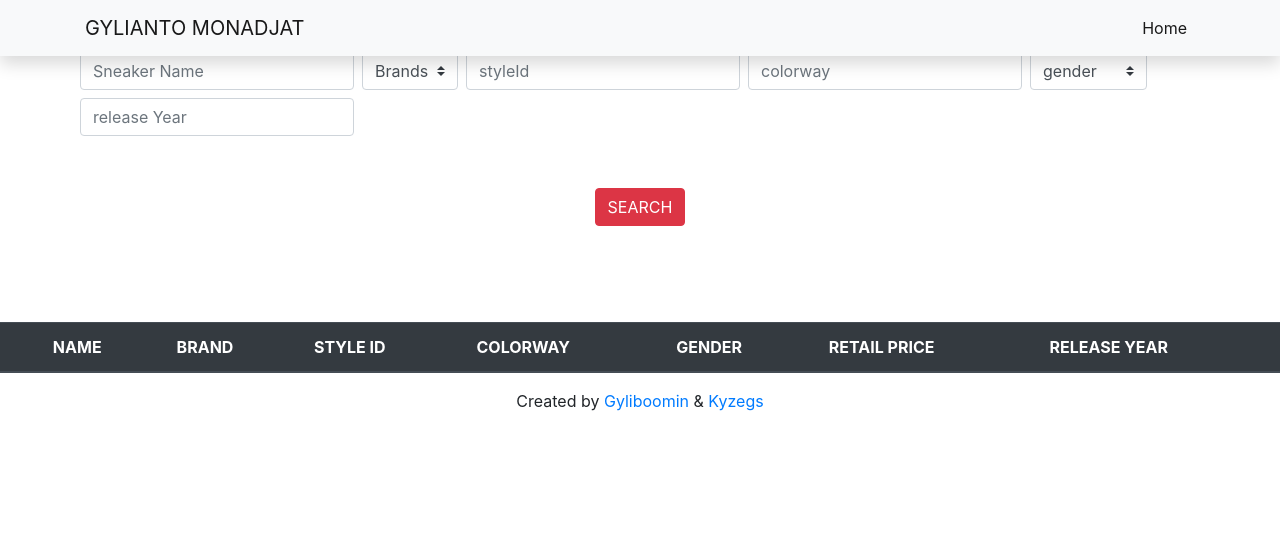
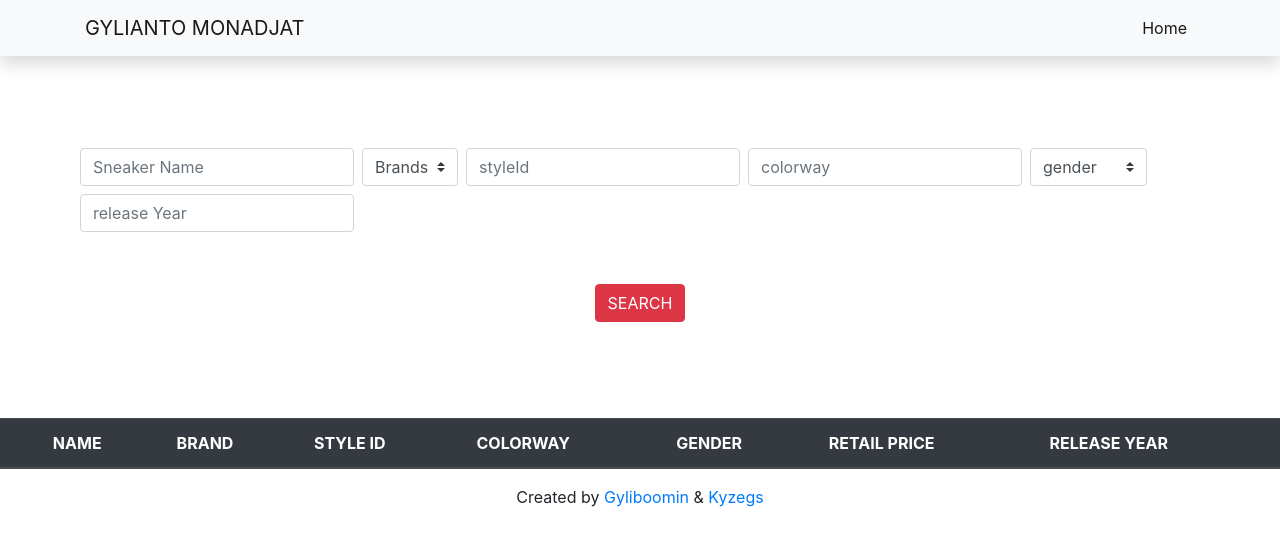
Before and after one commit to gylianto/sneaker-api, a PHP site: page / in a window 1280 px wide. Shown: the top 546 px of the page. Run offline with PHP 8.4, Linux system fonts and the light colour scheme; data that the repository does not hold is empty; some libraries are stand-ins or nearby versions.

Commit message:
add spacing

```diff
--- a/index.php
+++ b/index.php
@@ -32,6 +32,7 @@
 			</div>
 		</div>
 	</nav>
+    <div class="py-5"></div>
     <div class="container mx-auto py-5 ">
         <form action="" class="form-inline">
             <div class="form-row align-items-center">
```
